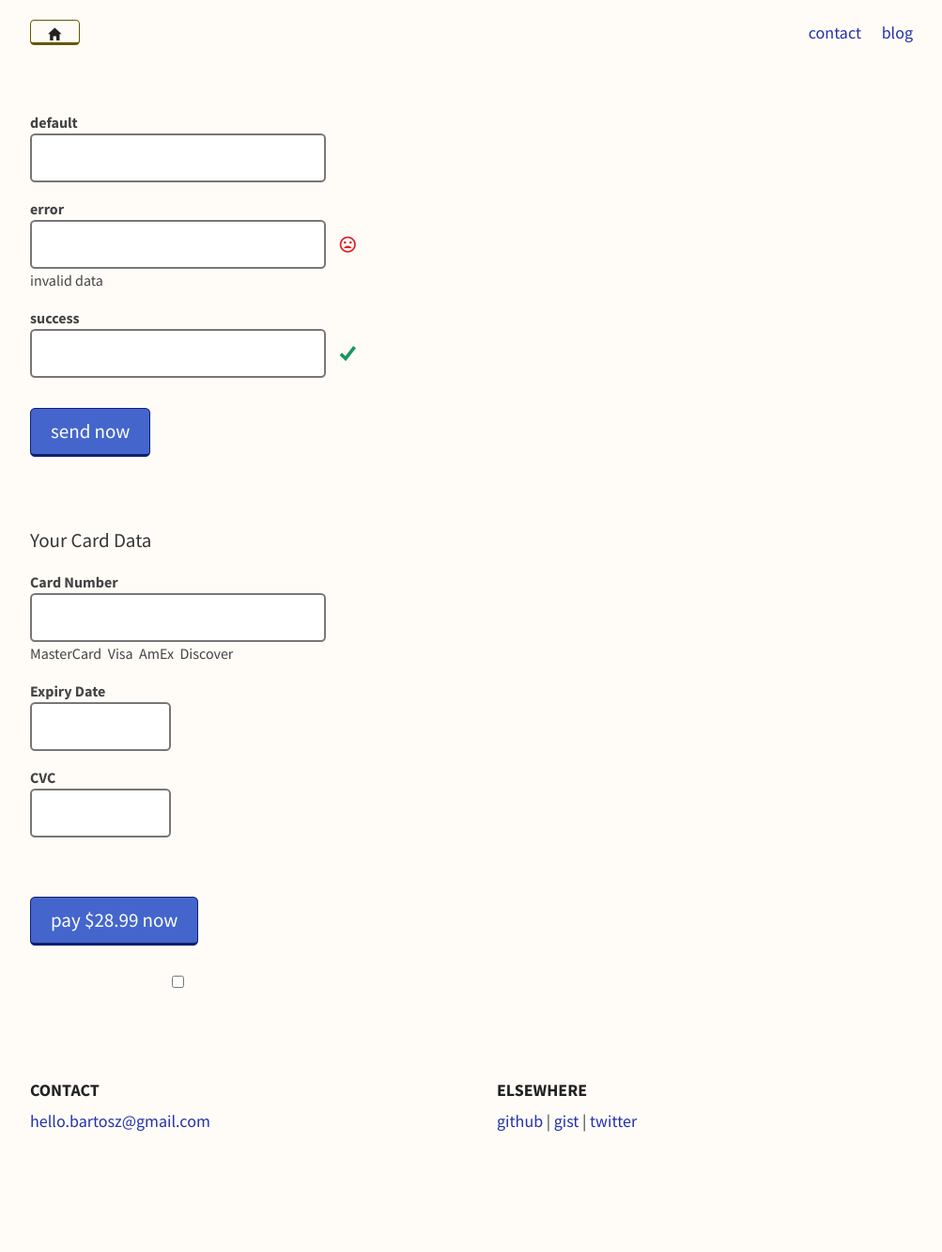
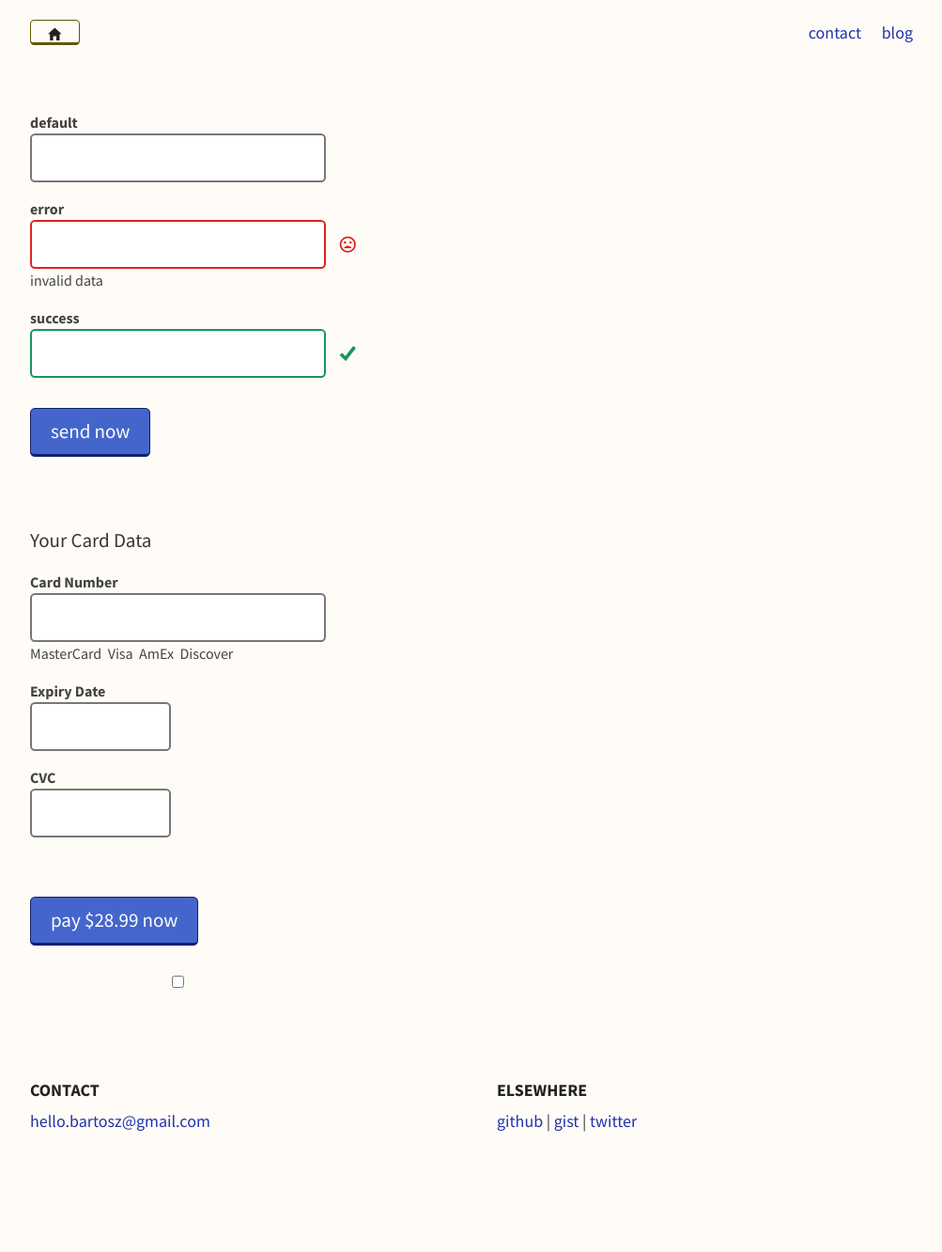
Before and after one commit to bart747/bart747, a Jekyll site: the page built from forms.html, in a window 1280 px wide. Shown: the whole page at 94% size, without its empty margins (129-1132 px from the left). Built offline with Jekyll 4.4.1, drawn with Linux system fonts in a browser that asks for light colours; comment, search, counter and statistics services are not loaded.

Commit message:
fix minor ui diteails (inconsistencies)

```diff
--- a/_sass/_cookie.scss
+++ b/_sass/_cookie.scss
@@ -12,6 +12,7 @@
   padding: 0 1em;
   border-radius: $radius;
   box-shadow: 0 -1px 1px 0 $grey;
+  z-index: 1000;
 
   &::after {
     content: "";
--- a/_sass/_forms.scss
+++ b/_sass/_forms.scss
@@ -66,10 +66,14 @@ input.input-icon {
   height: 4.5em;
 }
 
+// .validate is used by JS form check script
+// to detect forms for live validation
+input.input-success,
 .validate.input-success input {
   border-color: $green;
 }
 
+input.input-error,
 .validate.input-error input {
   border-color: $red;
 }
--- a/css/main.css
+++ b/css/main.css
@@ -832,9 +832,11 @@ input.input-icon {
 .input-line-fixed {
   height: 4.5em; }
 
+input.input-success,
 .validate.input-success input {
   border-color: #189560; }
 
+input.input-error,
 .validate.input-error input {
   border-color: #E02020; }
 
@@ -1181,7 +1183,8 @@ svg {
   min-width: 52%;
   padding: 0 1em;
   border-radius: 0.25em;
-  box-shadow: 0 -1px 1px 0 #777; }
+  box-shadow: 0 -1px 1px 0 #777;
+  z-index: 1000; }
   .cc_banner::after {
     content: "";
     display: table;
```
Also changed, not shown: css/dist/main.css.
